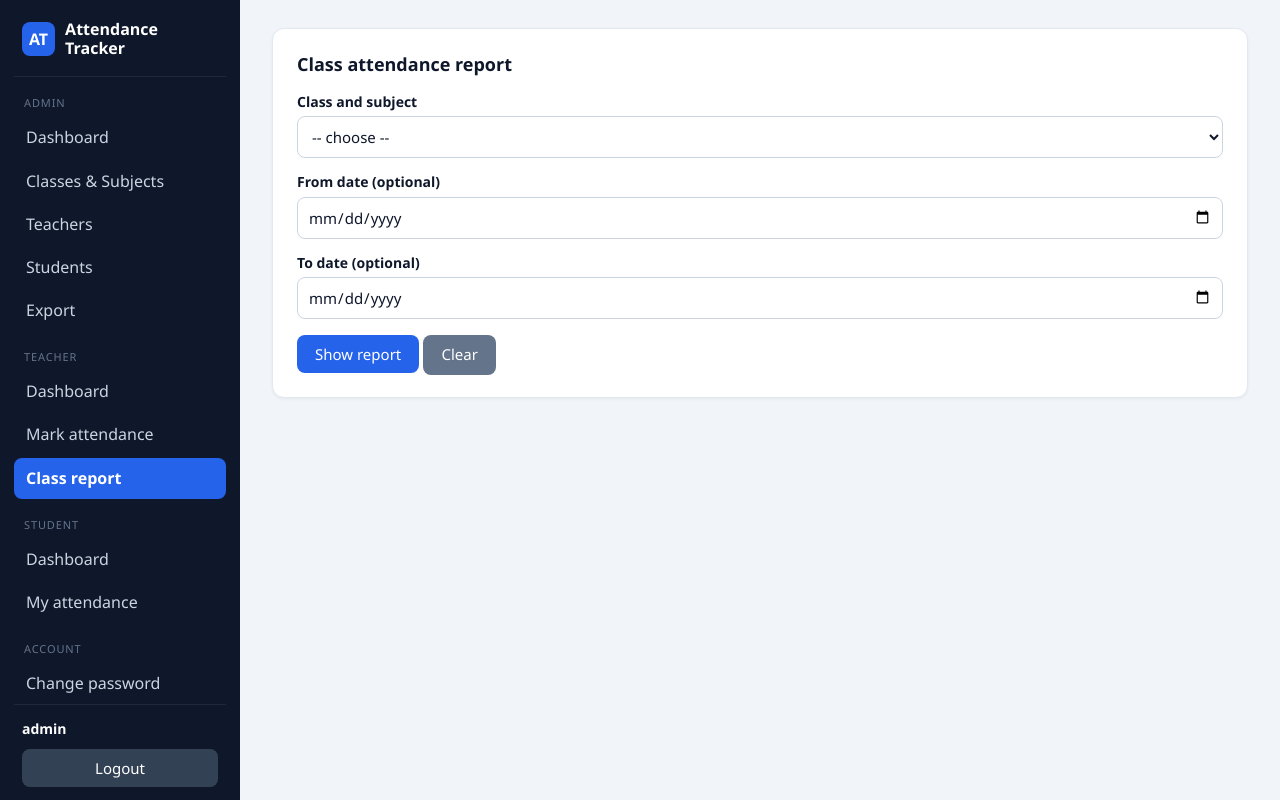
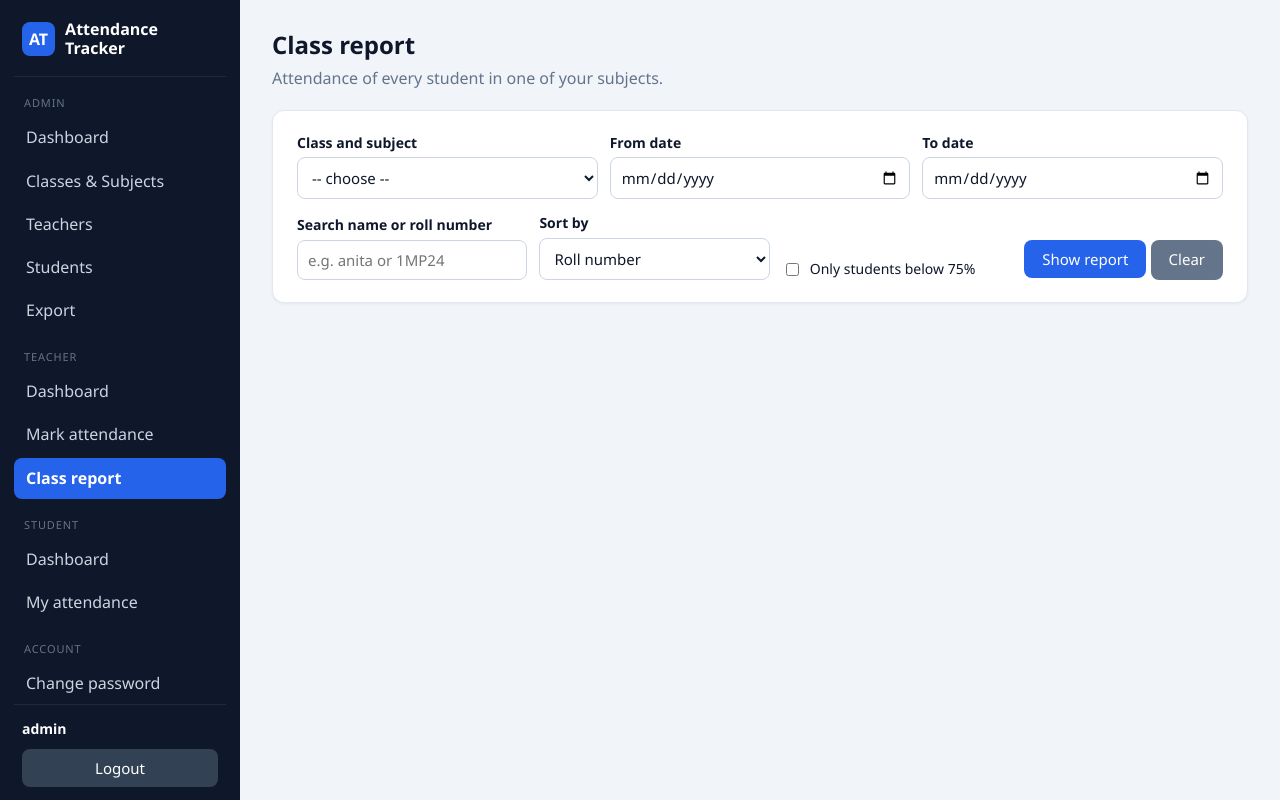
Before and after one commit to Amith-GA/Student-Attendance-Tracker, a Spring Boot app: page /teacher/report in a window 1280 px wide. Run offline with Spring Boot 4, Linux system fonts and the light colour scheme; a user stored in the database is signed in; tables that the repository leaves empty hold one stand-in row (values such as "Sample post"); some of the project's set-up classes (security, data sources, template engines, error pages and the like) are left out, and stand-ins take their place; some libraries are stand-ins or nearby versions.

Commit message:
AT-70: teacher dashboard and class report with search, sort and below-75% filters

```diff
--- a/src/main/java/com/attendance/tracker/controller/TeacherReportController.java
+++ b/src/main/java/com/attendance/tracker/controller/TeacherReportController.java
@@ -5,6 +5,7 @@ import com.attendance.tracker.repository.SubjectRepository;
 import com.attendance.tracker.repository.UserRepository;
 import com.attendance.tracker.service.AttendanceService;
 import com.attendance.tracker.service.ReportService;
+import com.attendance.tracker.service.StudentAttendance;
 import org.springframework.format.annotation.DateTimeFormat;
 import org.springframework.stereotype.Controller;
 import org.springframework.ui.Model;
@@ -13,9 +14,11 @@ import org.springframework.web.bind.annotation.RequestParam;
 
 import java.security.Principal;
 import java.time.LocalDate;
+import java.util.List;
 
 /**
- * AT-34: the teacher's class-wise report for one of their subjects.
+ * AT-34 / AT-46 / AT-70: the teacher's class-wise report for one of their subjects,
+ * with filters (dates, name or roll number search, only students below 75%) and sorting.
  * Only TEACHER users can open /teacher/** (see SecurityConfig), and a teacher can
  * only open a report for a subject the admin assigned to them.
  */
@@ -35,17 +38,23 @@ public class TeacherReportController {
         this.users = users;
     }
 
-    /** One page: the subject drop-down on top, and the report below once a subject is chosen. */
+    /** One page: the filters on top, and the report below once a subject is chosen. */
     @GetMapping("/teacher/report")
     public String report(@RequestParam(required = false) Long subjectId,
                          @RequestParam(required = false) @DateTimeFormat(iso = DateTimeFormat.ISO.DATE) LocalDate from,
                          @RequestParam(required = false) @DateTimeFormat(iso = DateTimeFormat.ISO.DATE) LocalDate to,
+                         @RequestParam(required = false) String q,
+                         @RequestParam(defaultValue = "false") boolean onlyLow,
+                         @RequestParam(defaultValue = "roll") String sort,
                          Principal principal, Model model) {
         Long teacherId = users.findByUsername(principal.getName()).get().getId();
         model.addAttribute("subjects", subjects.findByTeacherIdOrderByClassRoomNameAscNameAsc(teacherId));
-        // AT-46: the chosen dates are sent back to the page so the boxes stay filled in
+        // the chosen filters are sent back to the page so the boxes stay filled in
         model.addAttribute("from", from);
         model.addAttribute("to", to);
+        model.addAttribute("q", q);
+        model.addAttribute("onlyLow", onlyLow);
+        model.addAttribute("sort", sort);
 
         if (subjectId != null) {
             try {
@@ -53,8 +62,19 @@ public class TeacherReportController {
                 if (from != null && to != null && from.isAfter(to)) {
                     throw new IllegalArgumentException("The 'from' date cannot be after the 'to' date.");
                 }
+                // the whole class first, so the tiles describe the class and not just the search result
+                List<StudentAttendance> everyone = reports.classReport(subject, from, to);
+                int below = 0;
+                for (StudentAttendance row : everyone) {
+                    if (row.isBelowLimit()) {
+                        below++;
+                    }
+                }
                 model.addAttribute("subject", subject);
-                model.addAttribute("rows", reports.classReport(subject, from, to));
+                model.addAttribute("rows", reports.filterAndSort(everyone, q, onlyLow, sort));
+                model.addAttribute("totalStudents", everyone.size());
+                model.addAttribute("belowCount", below);
+                model.addAttribute("classAverage", reports.classAverage(everyone));
                 model.addAttribute("classesHeld", reports.classesHeld(subject, from, to));
             } catch (IllegalArgumentException e) {
                 model.addAttribute("error", e.getMessage());
--- a/src/main/java/com/attendance/tracker/repository/StudentRepository.java
+++ b/src/main/java/com/attendance/tracker/repository/StudentRepository.java
@@ -29,6 +29,9 @@ public interface StudentRepository extends JpaRepository<Student, Long> {
     // Only students whose login is still active: deactivated students are left out of new attendance sheets
     List<Student> findByClassRoomIdAndUserActiveTrueOrderByRollNoAsc(Long classRoomId);
 
+    // How many active students a class has (shown on the teacher dashboard)
+    long countByClassRoomIdAndUserActiveTrue(Long classRoomId);
+
     // Sorted by class name, then roll number
     List<Student> findAllByOrderByClassRoomNameAscRollNoAsc();
 }
--- a/src/main/resources/templates/teacher/report.html
+++ b/src/main/resources/templates/teacher/report.html
@@ -10,16 +10,19 @@
 <div class="app">
 <aside th:replace="~{fragments/sidebar :: sidebar('report')}"></aside>
 <main class="main">
+    <h1 class="page-title">Class report</h1>
+    <p class="page-sub">Attendance of every student in one of your subjects.</p>
 
     <p class="error" th:if="${error}" th:text="${error}"></p>
 
     <div class="card">
-        <h2>Class attendance report</h2>
-        <p th:if="${#lists.isEmpty(subjects)}">
+        <p class="empty" th:if="${#lists.isEmpty(subjects)}">
             You have no subjects yet. Ask the admin to assign a subject to you.
         </p>
-        <!-- GET form: the chosen subject goes into the address of this same page -->
+        <!-- GET form: every choice goes into the address of this same page -->
         <form th:unless="${#lists.isEmpty(subjects)}" th:action="@{/teacher/report}" method="get">
+            <div class="filters">
+                <div>
                     <label for="subjectId">Class and subject</label>
                     <select id="subjectId" name="subjectId" required>
                         <option value="">-- choose --</option>
@@ -27,51 +30,101 @@
                                 th:text="${s.classRoom.name + ' - ' + s.name}"
                                 th:selected="${subject != null and subject.id == s.id}"></option>
                     </select>
-
+                </div>
                 <!-- AT-46: optional date range. Leave a box empty for "no limit". -->
-            <label for="from">From date (optional)</label>
+                <div>
+                    <label for="from">From date</label>
                     <input type="date" id="from" name="from" th:value="${from}">
-
-            <label for="to">To date (optional)</label>
+                </div>
+                <div>
+                    <label for="to">To date</label>
                     <input type="date" id="to" name="to" th:value="${to}">
-
+                </div>
+            </div>
+            <!-- AT-70: search, sort and "only below 75%" -->
+            <div class="filters" style="margin-top:14px">
+                <div>
+                    <label for="q">Search name or roll number</label>
+                    <input type="text" id="q" name="q" th:value="${q}" placeholder="e.g. anita or 1MP24">
+                </div>
+                <div>
+                    <label for="sort">Sort by</label>
+                    <select id="sort" name="sort">
+                        <option value="roll" th:selected="${sort == 'roll'}">Roll number</option>
+                        <option value="name" th:selected="${sort == 'name'}">Name</option>
+                        <option value="lowest" th:selected="${sort == 'lowest'}">Attendance, lowest first</option>
+                        <option value="highest" th:selected="${sort == 'highest'}">Attendance, highest first</option>
+                    </select>
+                </div>
+                <div>
+                    <label class="show-password"><input type="checkbox" name="onlyLow" value="true"
+                                                        th:checked="${onlyLow}"> Only students below 75%</label>
+                </div>
+                <div style="flex:none">
                     <button type="submit">Show report</button>
                     <a class="btn btn-grey" th:href="@{/teacher/report}">Clear</a>
+                </div>
+            </div>
         </form>
     </div>
 
-    <div class="card" th:if="${subject != null}">
+    <div th:if="${subject != null}" style="margin-top:20px">
+        <div class="stats">
+            <div class="stat">
+                <div class="value" th:text="${classesHeld}"></div>
+                <div class="label">Classes held
+                    <span th:if="${from != null or to != null}">(in the chosen dates)</span></div>
+            </div>
+            <div class="stat">
+                <div class="value" th:text="${classesHeld == 0 ? '-' : classAverage + '%'}"></div>
+                <div class="label">Class average</div>
+            </div>
+            <div class="stat">
+                <div class="value" th:text="${belowCount}"></div>
+                <div class="label">Students below 75%</div>
+            </div>
+            <div class="stat">
+                <div class="value"><span th:text="${#lists.size(rows)}"></span> / <span th:text="${totalStudents}"></span></div>
+                <div class="label">Students shown</div>
+            </div>
+        </div>
+
+        <div class="card">
             <h2 th:text="${subject.classRoom.name + ' - ' + subject.name}"></h2>
-        <p>
-            <span th:if="${from != null or to != null}">
+            <p th:if="${from != null or to != null}" class="hint" style="margin-bottom:12px">
                 Showing
                 <span th:if="${from != null}">from <strong th:text="${from}"></strong></span>
                 <span th:if="${to != null}">to <strong th:text="${to}"></strong></span>
-                &middot;
-            </span>
-            <span th:if="${from == null and to == null}">Showing all dates &middot;</span>
-            Classes held: <strong th:text="${classesHeld}"></strong>
             </p>
 
-        <p th:if="${#lists.isEmpty(rows)}">This class has no students yet.</p>
+            <p class="empty" th:if="${totalStudents == 0}">This class has no active students yet.</p>
+            <p class="empty" th:if="${totalStudents > 0 and #lists.isEmpty(rows)}">No students match these filters.</p>
             <table th:unless="${#lists.isEmpty(rows)}">
                 <thead>
-            <tr><th>Roll no</th><th>Name</th><th>Attended</th><th>Total classes</th><th>Attendance %</th></tr>
+                <tr>
+                    <th>Roll no</th><th>Name</th><th>Present</th><th>Late</th><th>Absent</th>
+                    <th>Total</th><th>Attendance</th><th>Status</th>
+                </tr>
                 </thead>
                 <tbody>
                 <tr th:each="r : ${rows}" th:classappend="${r.belowLimit} ? 'low'">
                     <td th:text="${r.rollNo}"></td>
                     <td th:text="${r.studentName}"></td>
-                <td th:text="${r.attended}"></td>
+                    <td th:text="${r.present}"></td>
+                    <td th:text="${r.late}"></td>
+                    <td th:text="${r.absent}"></td>
                     <td th:text="${r.total}"></td>
                     <td>
                         <span th:if="${r.noClassesYet}">-</span>
                         <span th:unless="${r.noClassesYet}" th:text="${r.percentage + '%'}"></span>
                     </td>
+                    <td><span th:replace="~{fragments/ui :: badge(${r.level})}"></span></td>
                 </tr>
                 </tbody>
             </table>
-        <p class="hint">Present and Late both count as attended. Students below 75% are shown in red.</p>
+            <p class="hint">Present and Late both count as attended. Students below 75% are shown in red.
+                Deactivated students are not listed.</p>
+        </div>
     </div>
 </main>
 </div>
```
Also changed, not shown: src/main/java/com/attendance/tracker/controller/PageController.java (+2 -6 lines), src/main/java/com/attendance/tracker/controller/TeacherDashboardController.java (added, +48 -0 lines), src/main/java/com/attendance/tracker/service/ReportService.java (+71 -8 lines), src/main/java/com/attendance/tracker/service/StudentAttendance.java (+25 -11 lines), src/main/java/com/attendance/tracker/service/SubjectOverview.java (added, +28 -0 lines), src/main/resources/templates/teacher/home.html (+43 -4 lines). Lines whose indentation alone changed are shown as unchanged.
